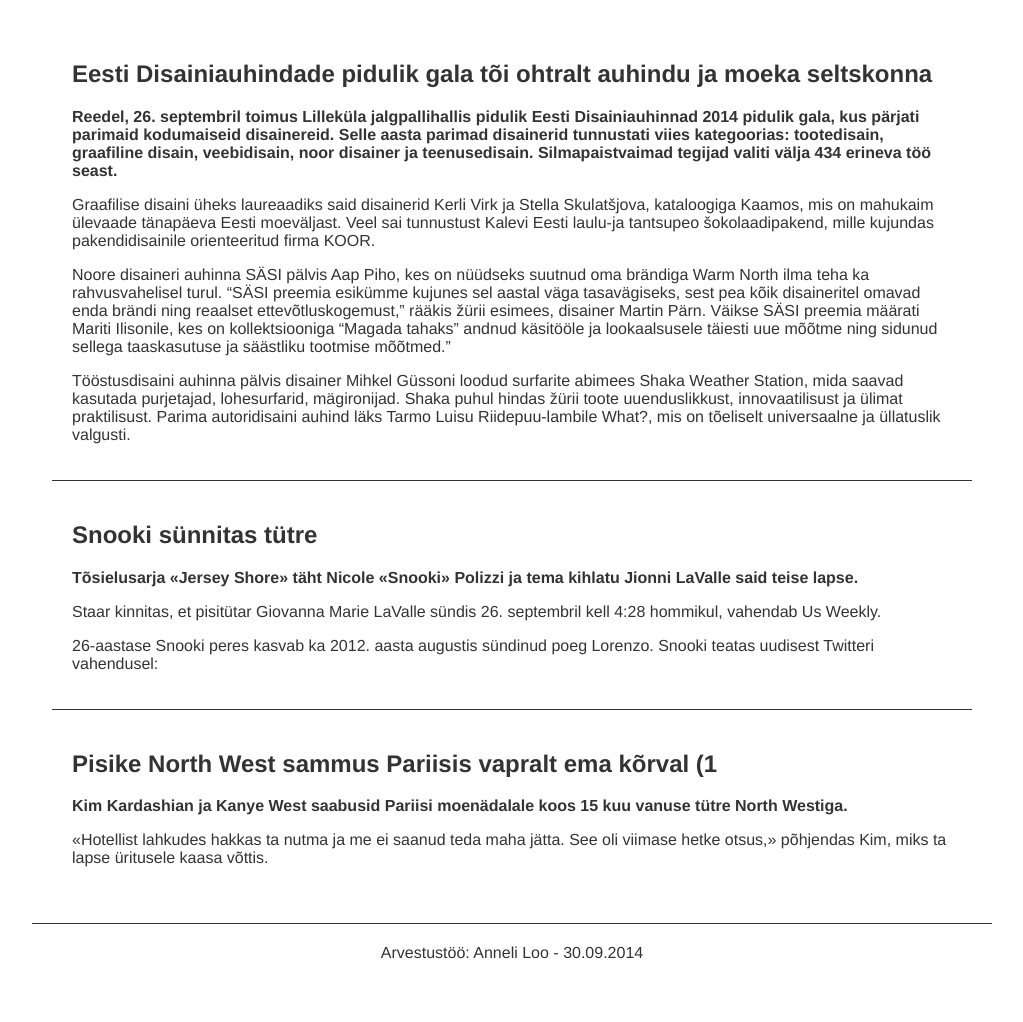
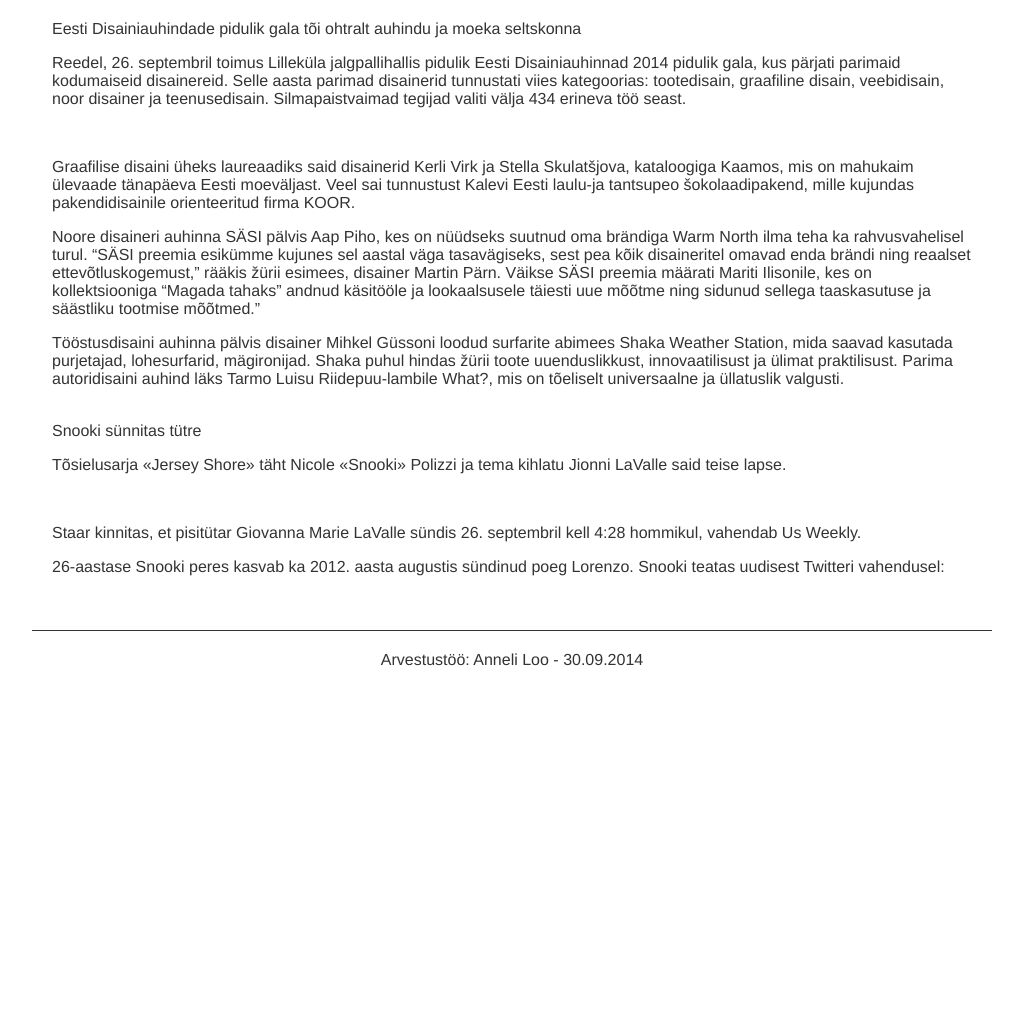
Before and after one commit to Anneliloo/1-periood-arvestus, a PHP site: page /news.php in a window 1280 px wide. Shown: the part 108-1130 px from the top of the page, without its empty margins (128-1151 px from the left). After the commit the page ends 774 px from the top, so only its background shows below. Run offline with PHP 8.4, Linux system fonts and the light colour scheme.

Commit message:
task2
pole kindel kas õigesti!

```diff
--- a/layouts/news.php
+++ b/layouts/news.php
@@ -9,41 +9,18 @@
     <?php include "../components/site-header.php"; ?>
 
     <main id="site-body">
-      <section id="site-content">
-        <article class="blog-post">
-          <h2 class="post-title">Eesti Disainiauhindade pidulik gala tõi ohtralt auhindu ja moeka seltskonna</h2>
-          <div class="post-excerpt">
-            <p>Reedel, 26. septembril toimus Lilleküla jalgpallihallis pidulik Eesti Disainiauhinnad 2014 pidulik gala, kus pärjati parimaid kodumaiseid disainereid. Selle aasta parimad disainerid tunnustati viies kategoorias: tootedisain, graafiline disain, veebidisain, noor disainer ja teenusedisain. Silmapaistvaimad tegijad valiti välja 434 erineva töö seast.</p>
-          </div>
-
-          <div class="post-body">
-            <p>Graafilise disaini üheks laureaadiks said disainerid Kerli Virk ja Stella Skulatšjova, kataloogiga Kaamos, mis on mahukaim ülevaade tänapäeva Eesti moeväljast. Veel sai tunnustust Kalevi Eesti laulu-ja tantsupeo šokolaadipakend, mille kujundas pakendidisainile orienteeritud firma KOOR.</p>
-            <p>Noore disaineri auhinna SÄSI pälvis Aap Piho, kes on nüüdseks suutnud oma brändiga Warm North ilma teha ka rahvusvahelisel turul. “SÄSI preemia esikümme kujunes sel aastal väga tasavägiseks, sest pea kõik disaineritel omavad enda brändi ning reaalset ettevõtluskogemust,” rääkis žürii esimees, disainer Martin Pärn. Väikse SÄSI preemia määrati Mariti Ilisonile, kes on kollektsiooniga “Magada tahaks” andnud käsitööle ja lookaalsusele täiesti uue mõõtme ning sidunud sellega taaskasutuse ja säästliku tootmise mõõtmed.”</p>
-            <p>Tööstusdisaini auhinna pälvis disainer Mihkel Güssoni loodud surfarite abimees Shaka Weather Station, mida saavad kasutada purjetajad, lohesurfarid, mägironijad. Shaka puhul hindas žürii toote uuenduslikkust, innovaatilisust ja ülimat praktilisust. Parima autoridisaini auhind läks Tarmo Luisu Riidepuu-lambile What?, mis on tõeliselt universaalne ja üllatuslik valgusti. </p>
-            </div>
-        </article>
-
-        <article class="blog-post">
-          <h2 class="post-title">Snooki sünnitas tütre</h2>
-          <div class="post-excerpt">
-            <p>Tõsielusarja «Jersey Shore» täht Nicole «Snooki» Polizzi ja tema kihlatu Jionni LaValle said teise lapse.</p>
-          </div>
-          <div class="post-body">
-            <p>Staar kinnitas, et pisitütar Giovanna Marie LaValle sündis 26. septembril kell 4:28 hommikul, vahendab Us Weekly.</p>
-            <p>26-aastase Snooki peres kasvab ka 2012. aasta augustis sündinud poeg Lorenzo.
-Snooki teatas uudisest Twitteri vahendusel:</p>
-          </div>
-        </article>
-
-        <article class="blog-post">
-          <h2 class="post-title">Pisike North West sammus Pariisis vapralt ema kõrval (1</h2>
-          <div class="post-excerpt">
-            <p>Kim Kardashian ja Kanye West saabusid Pariisi moenädalale koos 15 kuu vanuse tütre North Westiga.</p>
-          </div>
-          <div class="post-body">
-            <p>«Hotellist lahkudes hakkas ta nutma ja me ei saanud teda maha jätta. See oli viimase hetke otsus,» põhjendas Kim, miks ta lapse üritusele kaasa võttis.</p>
-          </div>
-        </article>
+       <section id="site-content">
+        <?php  $count = 1;
+        foreach ($blog_news as $blog_post){
+           if ($count >= 3){
+            break;
+           }
+           $count ++;
+            echo $blog_post ["post_title"] . "<br>" ;
+            echo $blog_post ["post_excerpt"] . "<br>";
+            echo $blog_post ["post_body"] . "<br>";
+           }
+		?>
       </section>
     </main>
 
```
